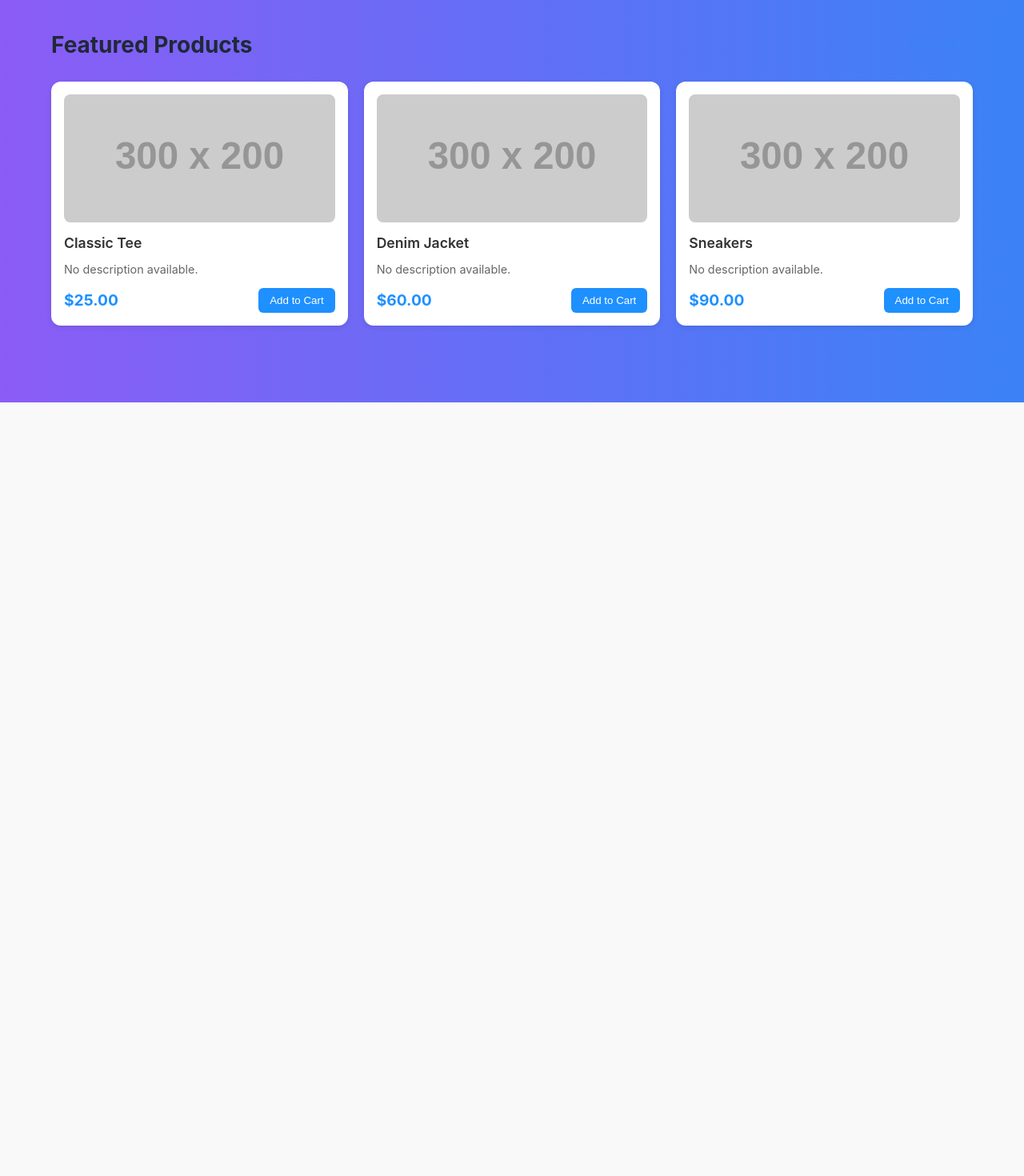
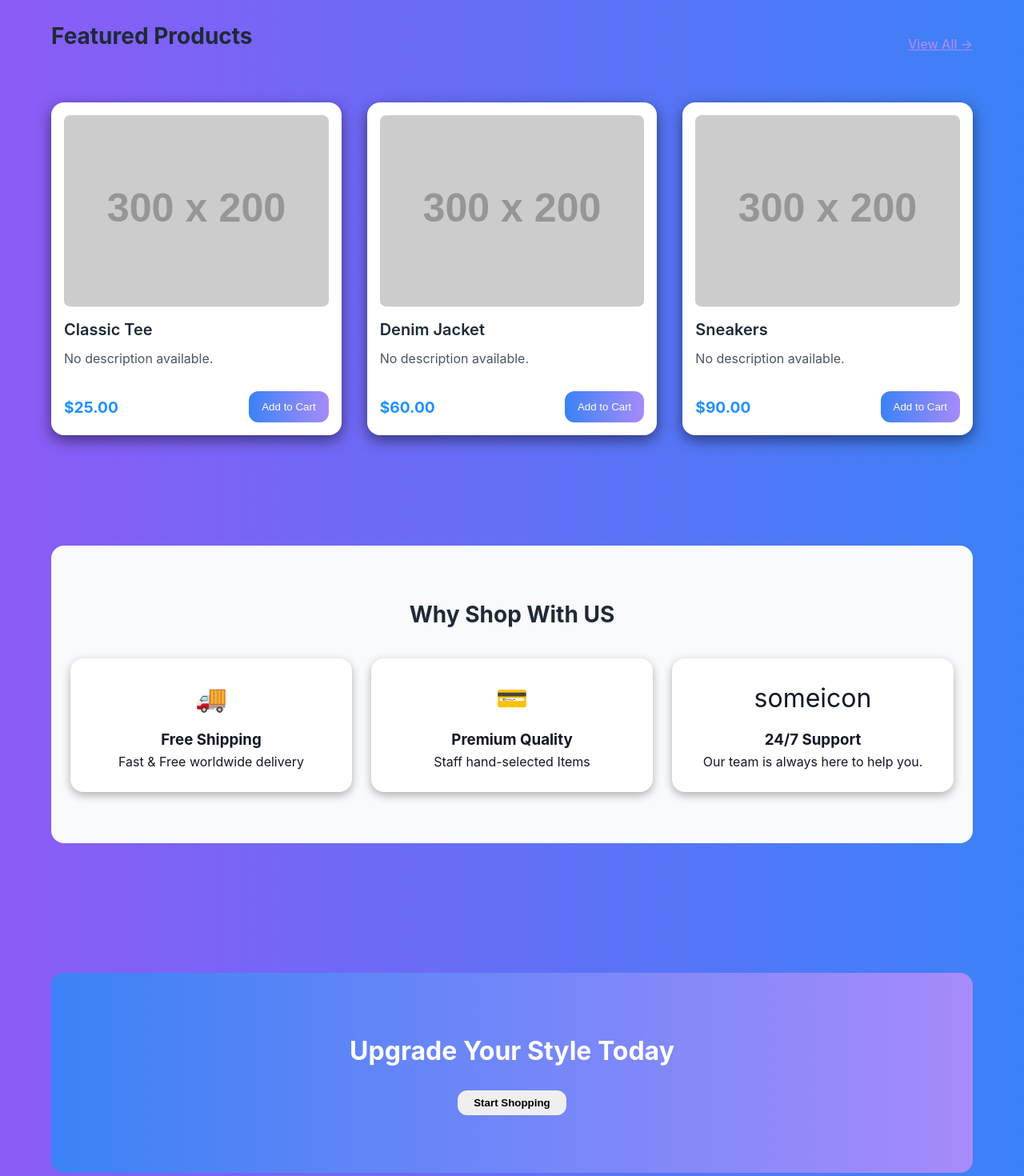
Before and after one commit to RodriguezRamiro/ecommerce_app, a React (Vite) app in the folder frontend/: page / in a window 1280 px wide. Shown: the part 480-1950 px from the top of the page at 80% size. Before the commit the page ends 983 px from the top, so only its background shows below. Built offline with nearby package versions, Linux system fonts and the light colour scheme.

Commit message:
Add About page and update Home, Navbar, ProductCard, and styles

```diff
--- a/frontend/src/App.jsx
+++ b/frontend/src/App.jsx
@@ -39,6 +39,10 @@ function App() {
     }
 });
 
+const [darkMode, setDarkMode] = useState(
+  () => localStorage.getItem("theme") === "dark"
+);
+
 setIsCartOpen(true); //auto-open cart when adding
 
  };
@@ -67,8 +71,10 @@ setIsCartOpen(true); //auto-open cart when adding
         {/* Pass cart count to Navbar */}
         <Navbar
           cartCount={cartItems.length}
-          onCartClick={() => setIsCartOpen(true)}
-        />
+          onToggleCart={() => setIsCartOpen(true)}
+          darkMode={darkMode}
+          setDarkMode={darkMode}
+          />
 
       {/* Main content area */}
       <main className="main-content">
--- a/frontend/src/components/Button.jsx
+++ b/frontend/src/components/Button.jsx
@@ -2,7 +2,7 @@
 
 import React from "react";
 import { Link } from "react-router-dom";
-import "./Button.css";
+import "./styles/Button.css";
 
 export default function Button({
     children,
--- a/frontend/src/components/ProductCard.jsx
+++ b/frontend/src/components/ProductCard.jsx
@@ -22,6 +22,13 @@ export default function ProductCard({ product, onAddToCart }) {
 
   return (
     <div className="product-card">
+      {/* Badge for featured products */}
+      {product.badge && (
+        <div className={`badge ${product.badge.toLowerCase()}`}>
+        {product.badge}
+        </div>
+      )}
+
       {/* Product Image */}
       <img
         src={src}
--- a/frontend/src/components/styles/ProductCard.css
+++ b/frontend/src/components/styles/ProductCard.css
@@ -64,3 +64,50 @@
   .add-btn:hover {
     background: #0d6efd;
   }
+
+  /* Product Card container */
+.product-card {
+    position: relative; /* enable absolute badge */
+    background: white;
+    border-radius: 12px;
+    box-shadow: 0 4px 12px rgba(0,0,0,0.1);
+    padding: 16px;
+    transition: transform 0.2s ease, box-shadow 0.2s ease;
+  }
+
+  .product-card:hover {
+    transform: translateY(-5px);
+    box-shadow: 0 6px 16px rgba(0,0,0,0.15);
+  }
+
+  /* Badge */
+.badge {
+    position: absolute;
+    top: 16px;
+    left: 16px;
+    padding: 6px 12px;
+    border-radius: 8px;
+    font-size: 14px;
+    font-weight: 600;
+    color: #fff;
+    box-shadow: 0 2px 6px rgba(0,0,0,0.15);
+    animation: fadeIn 0.4s ease forwards;
+  }
+
+  .badge.new {
+    background: #3b82f6; /* blue */
+  }
+
+  .badge.sale {
+    background: #ef4444; /* red */
+  }
+
+  .badge.featured {
+    background: #f59e0b; /* gold */
+  }
+
+  /* Subtle glow on hover */
+  .product-card:hover .badge {
+    box-shadow: 0 0 12px rgba(0,0,0,0.2);
+    transform: scale(1.05);
+  }
--- a/frontend/src/data/products.js
+++ b/frontend/src/data/products.js
@@ -7,6 +7,7 @@ const products = [
     price: 25,
     image: "https://via.placeholder.com/300x200",
     featured: true,
+    category: "Apparel",
   },
   {
     id: 2,
@@ -14,6 +15,7 @@ const products = [
     price: 60,
     image: "https://via.placeholder.com/300x200",
     featured: true,
+    category: "Apparel",
   },
   {
     id: 3,
@@ -21,24 +23,28 @@ const products = [
     price: 90,
     image: "https://via.placeholder.com/300x200",
     featured: true,
+    category: "Footwear",
   },
   {
     id: 4,
     name: "Backpack",
     price: 40,
     image: "https://via.placeholder.com/300x200",
+    category: "Accessories",
   },
   {
     id: 5,
     name: "Cap",
     price: 15,
     image: "https://via.placeholder.com/300x200",
+    category: "Accessories",
   },
   {
     id: 6,
     name: "Sunglasses",
     price: 30,
     image: "https://via.placeholder.com/300x200",
+    category: "Accessories",
   },
 ];
 
--- a/frontend/src/pages/Home.jsx
+++ b/frontend/src/pages/Home.jsx
@@ -6,10 +6,12 @@ import { Link } from "react-router-dom";
 import { motion } from "framer-motion";
 import products from "../data/products";
 import ProductList from "../components/ProductList";
+import Button from "../components/Button";
 import "./styles/Home.css";
 
 export default function Home({ onAddToCart }) {
   const featured = products.filter((p) => p.featured);
+  const categories = [...new Set(products.map((p) => p.category))];
 
   return (
     <div className="home-container">
@@ -21,12 +23,23 @@ export default function Home({ onAddToCart }) {
         transition={{ duration: 0.6 }}
       >
         <h1 className="hero-title">Welcome to E-Shop</h1>
-        <p className="hero-subtitle">
+        <motion.p
+          className="hero-subtitle"
+          initial={{ opacity: 0, y: -10 }}
+          animate={{ opacity: 1, y: 0 }}
+          transition={{ delay: 0.2, duration: 0.5 }}
+        >
           Discover the latest trends in fashion & accessories.
-        </p>
-        <Link to="/shop" className="hero-button">
-          Shop Now
-        </Link>
+        </motion.p>
+        <motion.div
+          initial={{ opacity: 0 }}
+          animate={{ opacity: 1 }}
+          transition={{ delay: 0.4, duration: 0.5 }}
+        >
+          <Link to="/shop" aria-label="Go to Shop page">
+            <Button>Shop Now</Button>
+          </Link>
+        </motion.div>
       </motion.div>
 
       {/* Featured Products */}
@@ -38,12 +51,43 @@ export default function Home({ onAddToCart }) {
           </Link>
         </div>
 
+
+
         <ProductList
           products={featured}
           onAddToCart={onAddToCart}
           title={null} // heading already above
         />
       </section>
+
+      {/* Why shop with us */}
+      <section className="value-props">
+        <h2>Why Shop With US</h2>
+        <div className="value-grid">
+            <div className="value-card">
+                <span className="icon">🚚</span>
+                <h3>Free Shipping</h3>
+                <p>Fast & Free worldwide delivery</p>
+        </div>
+        <div className="value-card">
+            <span className="icon">💳</span>
+            <h3>Premium Quality</h3><p>Staff hand-selected Items</p>
+        </div>
+        <div className="value-card">
+            <span className="icon">someicon</span>
+            <h3>24/7 Support</h3>
+            <p> Our team is always here to help you.</p>
+        </div>
+        </div>
+        </section>
+
+        {/* Call to Action Banner */}
+        <section className="cta-banner">
+            <h2>Upgrade Your Style Today</h2>
+            <Link to="/shop" aria-label="Go to Shop">
+                <button>Start Shopping</button>
+            </Link>
+        </section>
     </div>
   );
 }
--- a/frontend/src/pages/styles/Home.css
+++ b/frontend/src/pages/styles/Home.css
@@ -1,4 +1,13 @@
 /* src/pages/Home.css */
+
+.hero {
+    text-align: center;
+    padding: 60px 20px;
+    background: linear-gradient(135deg, #111, #333);
+    color: white;
+    border-radius: 16px;
+    margin-bottom: 40px;
+  }
 
 .home-container {
     max-width: 1200px;
@@ -7,6 +16,26 @@
     display: flex;
     flex-direction: column;
     gap: 48px;
+  }
+
+  .hero h1 {
+    font-size: 2.5rem;
+    margin-bottom: 10px;
+  }
+
+  .hero p {
+    font-size: 1.2rem;
+    opacity: 0.9;
+  }
+
+  section {
+    margin-bottom: 50px;
+  }
+
+  section h2 {
+    font-size: 1.8rem;
+    margin-bottom: 20px;
+    text-align: center;
   }
 
   .hero-section {
@@ -66,8 +95,171 @@
     text-decoration: none;
     font-weight: 500;
     transition: color 0.2s ease;
+    color: #a78bfa;
+    text-decoration: underline;
   }
 
   .view-all-link:hover {
     color: #a78bfa;
   }
+
+
+
+ /* Product Grid */
+.product-grid {
+    display: grid;
+    grid-template-columns: repeat(auto-fit, minmax(280px, 1fr));
+    gap: 32px; /* more breathing room */
+    padding: 16px 0;
+  }
+
+  /* Product Card */
+.product-card {
+    background: #fff;
+    border-radius: 16px;
+    overflow: hidden;
+    box-shadow: 0 6px 18px rgba(0, 0, 0, 0.5);
+    transition: transform 0.25s ease, box-shadow 0.25s ease;
+    display: flex;
+    flex-direction: column;
+  }
+/* Hover effect */
+.product-card:hover {
+    transform: translateY(-6px);
+    box-shadow: 0 10px 24px rgba(0, 0, 0, 0.8);
+  }
+
+  /* Product Image */
+.product-card img {
+    width: 100%;
+    height: 240px;
+    object-fit: cover;
+    border-bottom: 1px solid #f0f0f0;
+    transition: transform 0.3s ease;
+  }
+
+  .product-card:hover img {
+    transform: scale(1.05);
+  }
+
+  /* Value Props Section */
+.value-props {
+    text-align: center;
+    padding: 64px 24px;
+    background: #f9fafb;
+    border-radius: 16px;
+  }
+
+  /* Product Content */
+.product-card-content {
+    padding: 20px;
+    flex: 1;
+    display: flex;
+    flex-direction: column;
+    justify-content: space-between;
+  }
+
+  .product-card h3 {
+    font-size: 20px;
+    font-weight: 600;
+    margin-bottom: 8px;
+    color: #1f2937;
+  }
+
+  .product-card p {
+    font-size: 16px;
+    color: #4b5563;
+    margin-bottom: 16px;
+  }
+
+  /* Price */
+.product-card .price {
+    font-size: 18px;
+    font-weight: 700;
+    color: #3b82f6;
+    margin-bottom: 16px;
+  }
+
+  /* Add to Cart Button */
+.product-card button {
+    background: linear-gradient(90deg, #3b82f6, #a78bfa);
+    color: #fff;
+    font-weight: 500;
+    padding: 12px 16px;
+    border: none;
+    border-radius: 12px;
+    cursor: pointer;
+    transition: background 0.25s ease, transform 0.2s ease;
+  }
+
+  .product-card button:hover {
+    background: linear-gradient(90deg, #3b82f6);
+    transform: scale(1.03);
+  }
+
+  .value-props h2 {
+    font-size: 28px;
+    margin-bottom: 32px;
+    color: #1f2937;
+  }
+
+  .value-grid {
+    display: grid;
+    grid-template-columns: repeat(auto-fit, minmax(220px, 1fr));
+    gap: 24px;
+  }
+
+  .value-card {
+    background: #fff;
+    border-radius: 16px;
+    padding: 24px;
+    box-shadow: 0 4px 12px rgba(0, 0, 0, 0.3);
+    transition: transform 0.2s ease, box-shadow 0.2s ease;
+  }
+
+  .value-card:hover {
+    transform: translateY(-4px);
+    box-shadow: 0 8px 20px rgba(0, 0, 0, 0.9);
+  }
+
+  .value-card .icon {
+    font-size: 32px;
+    display: block;
+    margin-bottom: 12px;
+  }
+
+  /* CTA Banner */
+.cta-banner {
+    background: linear-gradient(90deg, #3b82f6, #a78bfa);
+    color: white;
+    text-align: center;
+    padding: 72px 24px;
+    border-radius: 16px;
+    margin-top: 64px;
+  }
+
+  .cta-banner h2 {
+    font-size: 32px;
+    margin-bottom: 24px;
+  }
+
+  @media (max-width: 768px) {
+    .hero-title {
+      font-size: 36px;
+    }
+    .hero-subtitle {
+      font-size: 16px;
+    }
+    .hero-section {
+      padding: 32px 16px;
+    }
+  }
+
+  @media (max-width: 480px) {
+    .hero-title {
+      font-size: 28px;
+    }
+    .hero-subtitle {
+      font-size: 14px;
+    }
+  }
```
Also changed, not shown: frontend/src/components/Navbar.jsx (+7 -10 lines), frontend/src/pages/About.jsx (added, +20 -0 lines), frontend/src/pages/styles/About.css (added, +21 -0 lines). Lines whose indentation alone changed are shown as unchanged.
